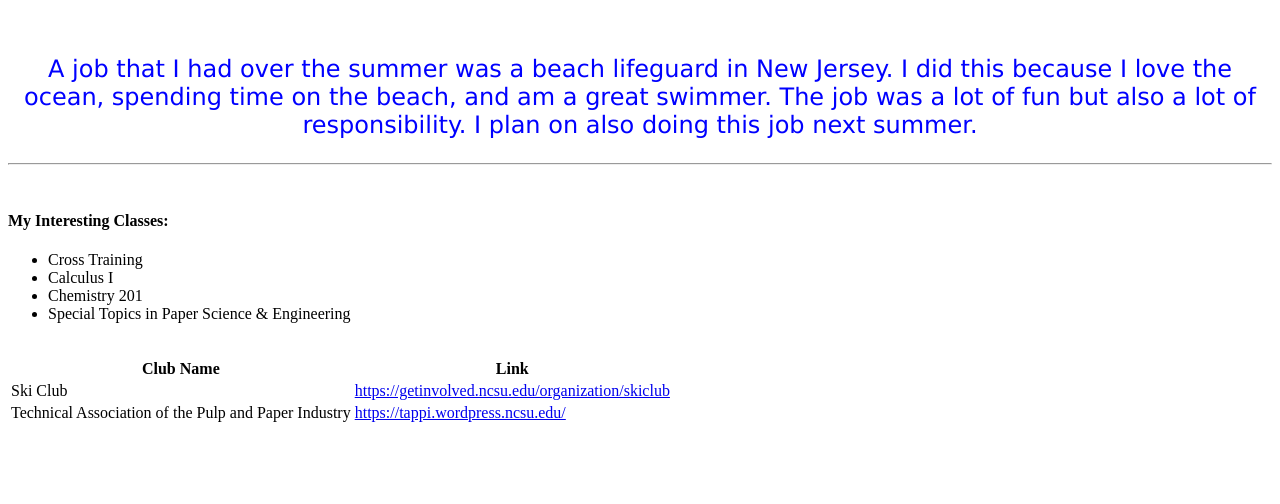
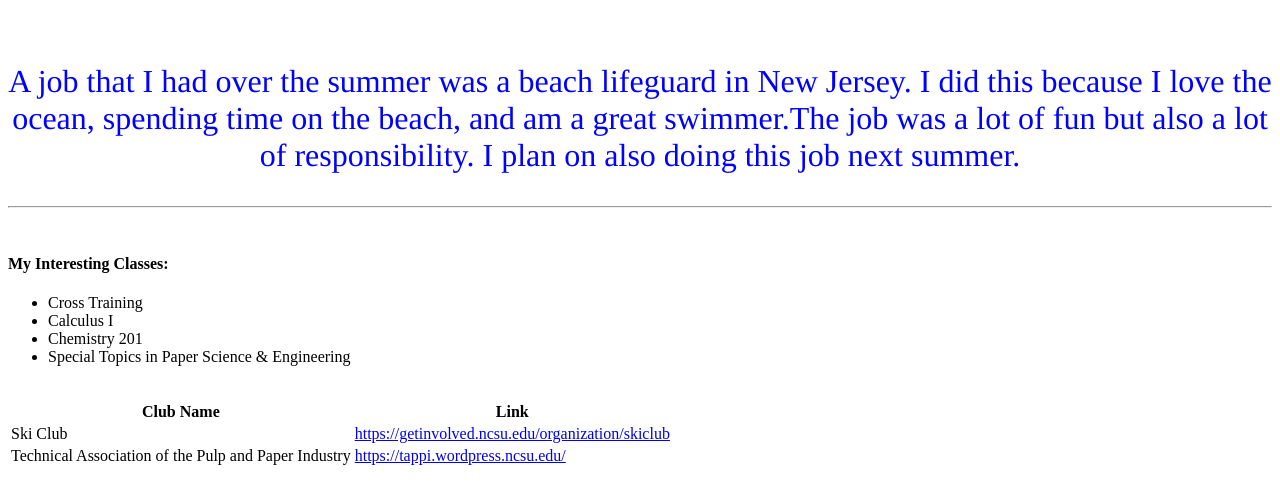
Before and after one commit to ljmerigh/webpages, a plain HTML site: page index.html in a window 1280 px wide. Shown: the part 140-644 px from the top of the page. Drawn offline with Linux system fonts and the light colour scheme.

Commit message:
Add files via upload

```diff
--- a/index.html
+++ b/index.html
@@ -25,9 +25,8 @@
     I am a <em>freshman</em> and plan on majoring in Paper Science Engineering and Chemical Engineering.
     I am interested in these majors because I want to help biuld a more <b>sustainble</b> world and these majors will help me towards that goal.</p>
     <br/> <!-- this is the line break-->
-    <p style="color:blue; font-family: verdana; font-size: 150%; text-align: center;">A job that I had over the summer was a beach lifeguard in New Jersey.
-	I did this because I love the ocean, spending time on the beach, and am a great swimmer.
-	The job was a lot of fun but also a lot of responsibility.
+    <p style="color:blue; font-family: times; font-size: 200%; text-align: center;">A job that I had over the summer was a beach lifeguard in New Jersey.
+	I did this because I love the ocean, spending time on the beach, and am a great swimmer.The job was a lot of fun but also a lot of responsibility.
 	I plan on also doing this job next summer.</p>
 	<!-- this is the horizontal rule-->
 	<hr/>
```
